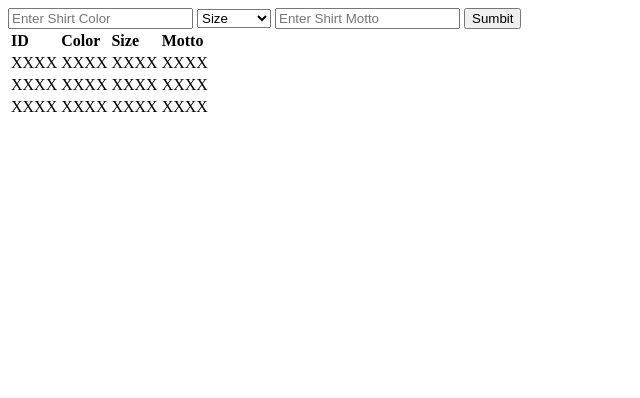
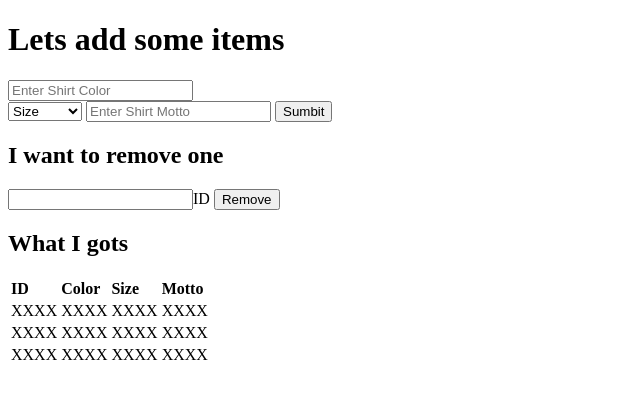
Before and after one commit to T-dex-tiy/reducks, a website built with webpack: page index.html in a window 1280 px wide. Shown: the whole page, without its empty margins (0-640 px from the left). Built offline with nearby package versions, Linux system fonts and the light colour scheme.

Commit message:
feat (main) Add headers

```diff
--- a/index.html
+++ b/index.html
@@ -5,21 +5,32 @@
     <title>Redux Intro</title>
   </head>
   <body>
+    <h1>Lets add some items</h1>
     <div id="input">
-      <input type="text" placeholder="Enter Shirt Color">
+      <div class="">
+        <input type="text" placeholder="Enter Shirt Color"></div>
       <select class="selector" name="Tshirt">
         <option value="" disable selected hidden>Size</option>
-        <option value="0" class="size">XXSmall</option>
-        <option value="1" class="size">XSmall</option>
-        <option value="2" class="size">Small</option>
-        <option value="3" class="size">Medium</option>
-        <option value="4" class="size">Large</option>
-        <option value="5" class="size">XLarge</option>
+        <option value="XXSmall" class="size">XXSmall</option>
+        <option value="XSmall" class="size">XSmall</option>
+        <option value="Small" class="size">Small</option>
+        <option value="Medium" class="size">Medium</option>
+        <option value="Large" class="size">Large</option>
+        <option value="XLarge" class="size">XLarge</option>
       </select>
       <input type="text" placeholder="Enter Shirt Motto">
       <button type="button" name="button"
-      id="submit_input">Sumbit</button>
+      id="submit_input"
+      >Sumbit</button>
     </div>
+
+    <h2>I want to remove one</h2>
+    <div class="remove">
+      <input type="id" name="" value="">ID
+      <button type="Remove" name="button">Remove</button>
+
+    </div>
+    <h2>What I gots</h2>
     <div id="output">
 
     <table>
--- a/package.json
+++ b/package.json
@@ -4,9 +4,9 @@
   "description": "",
   "main": "index.js",
   "scripts": {
-    "test-dot":"node ./tests/tests.test.js | tap-dot; true",
-    "test-faucet":"node ./tests/tests.test.js | faucet; true",
-    "test-diff":"node ./tests/tests.test.js | tap-diff; true",
+    "test-dot":"node ./tests/reducer.test.js | tap-dot; true",
+    "test-faucet":"node ./tests/reducer.test.js | faucet; true",
+    "test-diff":"node ./tests/reducer.test.js | tap-diff; true",
     "test":
      "npm run test-diff"
   },
```
Also changed, not shown: app/reducer.js (+8 -0 lines), tests/reducer.test.js (renamed from tests/tests.test.js, +41 -0 lines).
